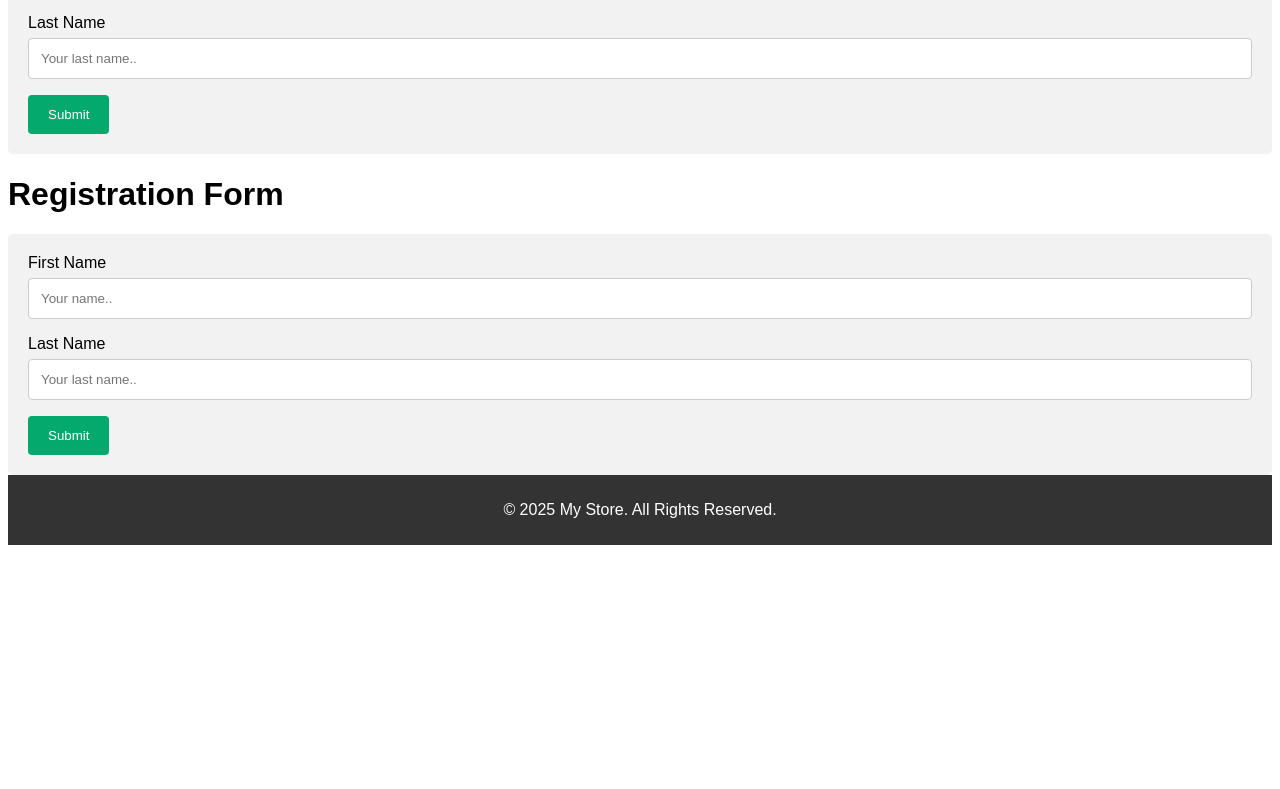
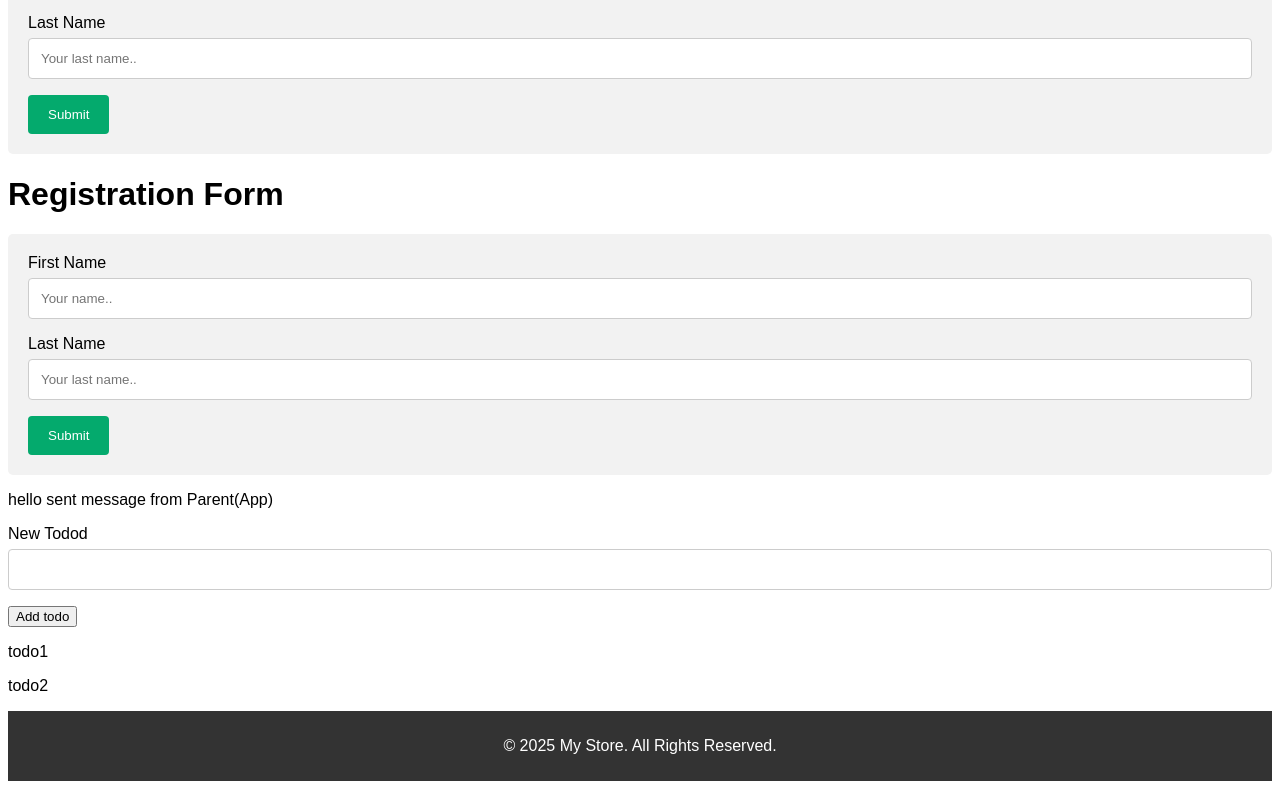
Before and after one commit to haidercse/React_ProductList, a React (Vite) app: page / in a window 1280 px wide. Shown: the part 1535-2324 px from the top of the page. Before the commit the page ends 2088 px from the top, so only its background shows below. Built offline with nearby package versions, Linux system fonts and the light colour scheme.

Commit message:
todo small app

```diff
--- a/src/App.jsx
+++ b/src/App.jsx
@@ -12,7 +12,14 @@ import EventBinding from "./components/EventBinding";
 import Hook from "./components/Hook";
 import Form from "./components/Form";
 import FormHandelling from "./components/FormHandelling/form";
+import Child from "./components/Child/child";
+import Home from "./components/TODO/Home";
+
+
 function App() {
+  const handleChildData = (childData) => {
+    console.log(childData);
+  };
   return (
     <>
       <div>
@@ -21,12 +28,16 @@ function App() {
         <STATE />
         <ConditionalRendering />
         <EventHandellingByFunction />
-        < EventHandelling  />
-        < EventBinding  />
-        < Hook  />
-        < Form />
-        < FormHandelling />
-
+        <EventHandelling />
+        <EventBinding />
+        <Hook />
+        <Form />
+        <FormHandelling />
+        <Child
+          data={"hello sent message from Parent(App)"}
+          onHandleChildData={handleChildData}
+        />
+        < Home />
         <Footer />
       </div>
     </>
--- /dev/null
+++ b/src/components/Child/child.jsx
@@ -0,0 +1,12 @@
+import React from "react";
+
+function child(props) {
+  props.onHandleChildData("hello sent data fropm child");
+  return (
+    <div>
+      <p>{props.data}</p>
+    </div>
+  );
+}
+
+export default child;
--- /dev/null
+++ b/src/components/TODO/Home.jsx
@@ -0,0 +1,18 @@
+import React, { useState } from "react";
+import Todos from "./todos";
+import NewTodo from "./NewTodo";
+const dummyTodos = ["todo1", "todo2"];
+function Home() {
+  const [todos,setTodos] = useState(dummyTodos);
+  const handleNewTodo = (newTodo) =>{
+    setTodos([...todos,newTodo]);
+  }
+  return (
+    <div>
+      <NewTodo onTodo={handleNewTodo} />
+      <Todos todos={todos}  />
+    </div>
+  );
+}
+
+export default Home;
--- /dev/null
+++ b/src/components/TODO/NewTodo.jsx
@@ -0,0 +1,31 @@
+import React, { useState } from "react";
+
+function NewTodo(props) {
+  const [todo, setTodo] = useState("");
+
+  const handleChange = (e) => {
+    setTodo(e.target.value);
+  };
+  const handleSubmit = (e) => {
+    e.preventDefault();
+    props.onTodo(todo);
+  };
+
+  return (
+    <div>
+      <form onSubmit={handleSubmit}>
+        <label htmlFor="newTodo">New Todod</label>
+        <input
+          type="text"
+          name="newTodo"
+          id="newTodo"
+          value={todo}
+          onChange={handleChange}
+        />
+        <button>Add todo</button>
+      </form>
+    </div>
+  );
+}
+
+export default NewTodo;
--- /dev/null
+++ b/src/components/TODO/todo.jsx
@@ -0,0 +1,11 @@
+import React from 'react'
+
+function todo({todo,index}) {
+  return (
+    <div>
+        <p key={index}>{todo}</p>
+    </div>
+  )
+}
+
+export default todo
--- /dev/null
+++ b/src/components/TODO/todos.jsx
@@ -0,0 +1,14 @@
+import React from "react";
+import Todo from './todo'
+function todos(props) {
+
+  return (
+    <div>
+        {props.todos.map((todo, index)=>
+          < Todo key= {index} todo={todo} />
+        )}
+    </div>
+  );
+}
+
+export default todos;
```
